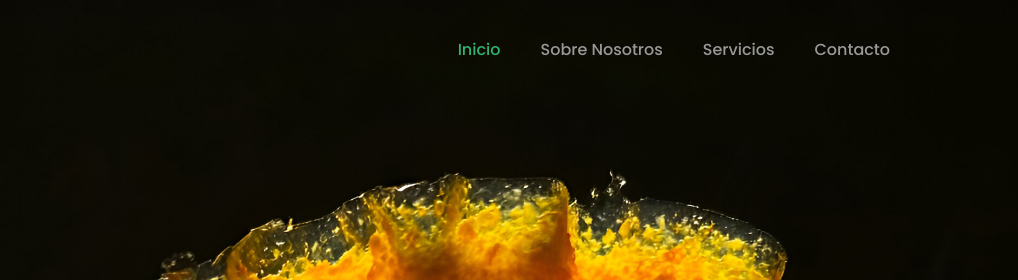
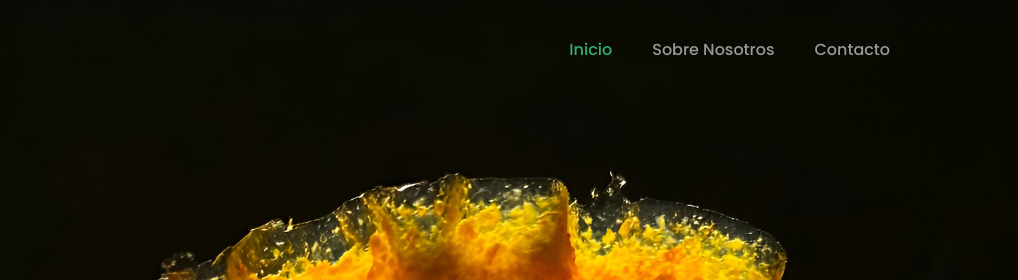
Before and after one commit to javiperlo/biomad_web, a plain HTML site: page index.html in a window 1280 px wide. Shown: the top 280 px of the page, 262-1280 px from the left. Drawn offline with nearby package versions, Linux system fonts and the light colour scheme.

Commit message:
Cambios nav

```diff
--- a/index.html
+++ b/index.html
@@ -25,7 +25,7 @@
                     <ul class="nav__list">
                         <li class="nav__item"><a href="./" class="nav__link active-link">Inicio</a></li>
                         <li class="nav__item"><a href="./about" class="nav__link">Sobre Nosotros</a></li>
-                        <li class="nav__item"><a href="#services" class="nav__link">Servicios</a></li>
+                        <!--<li class="nav__item"><a href="#services" class="nav__link">Servicios</a></li> -->
                         <li class="nav__item"><a href="#contact" class="nav__link">Contacto</a></li>
                     </ul>
                 </div>
```
Also changed, not shown: contact.html (added).
